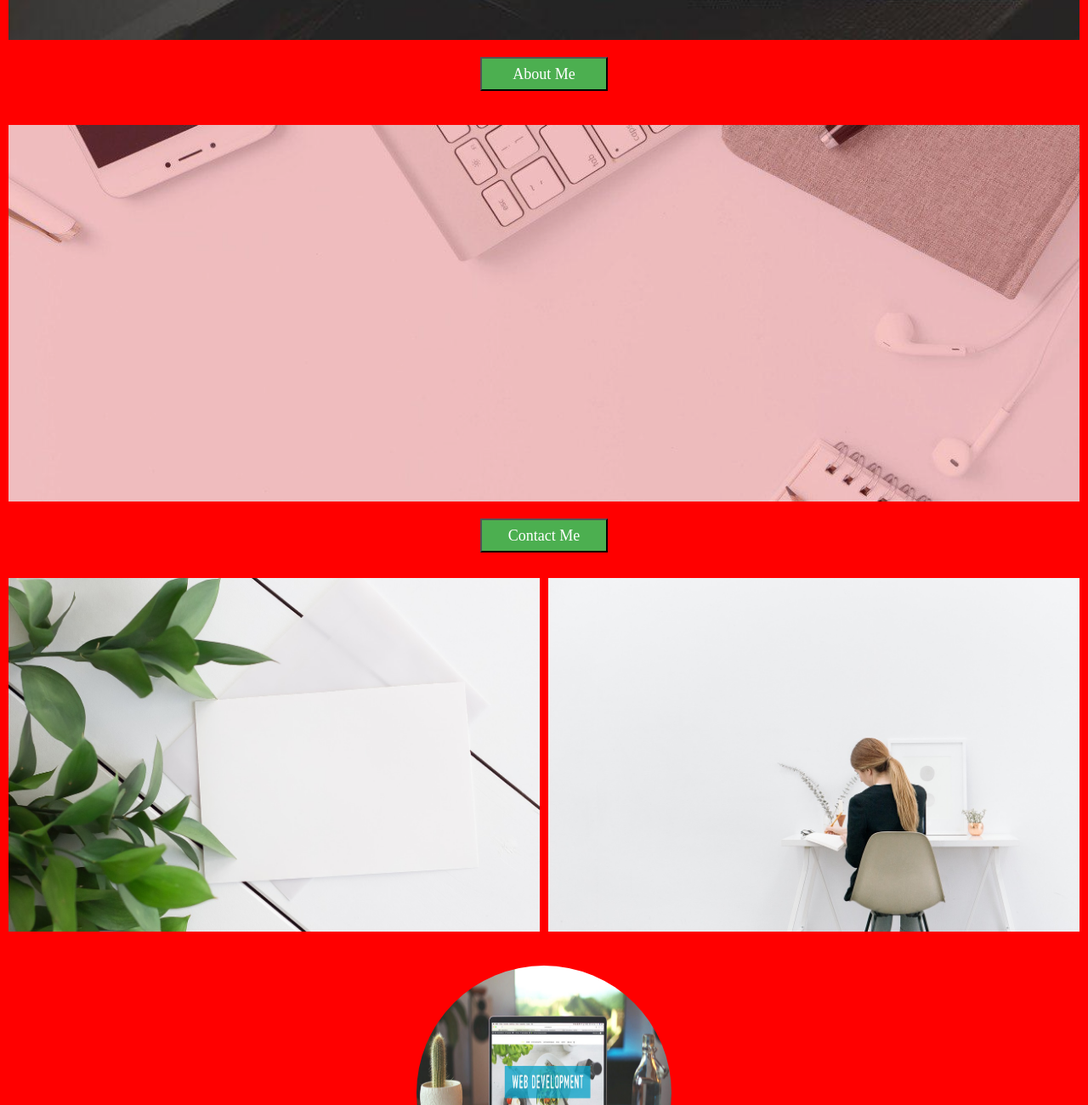
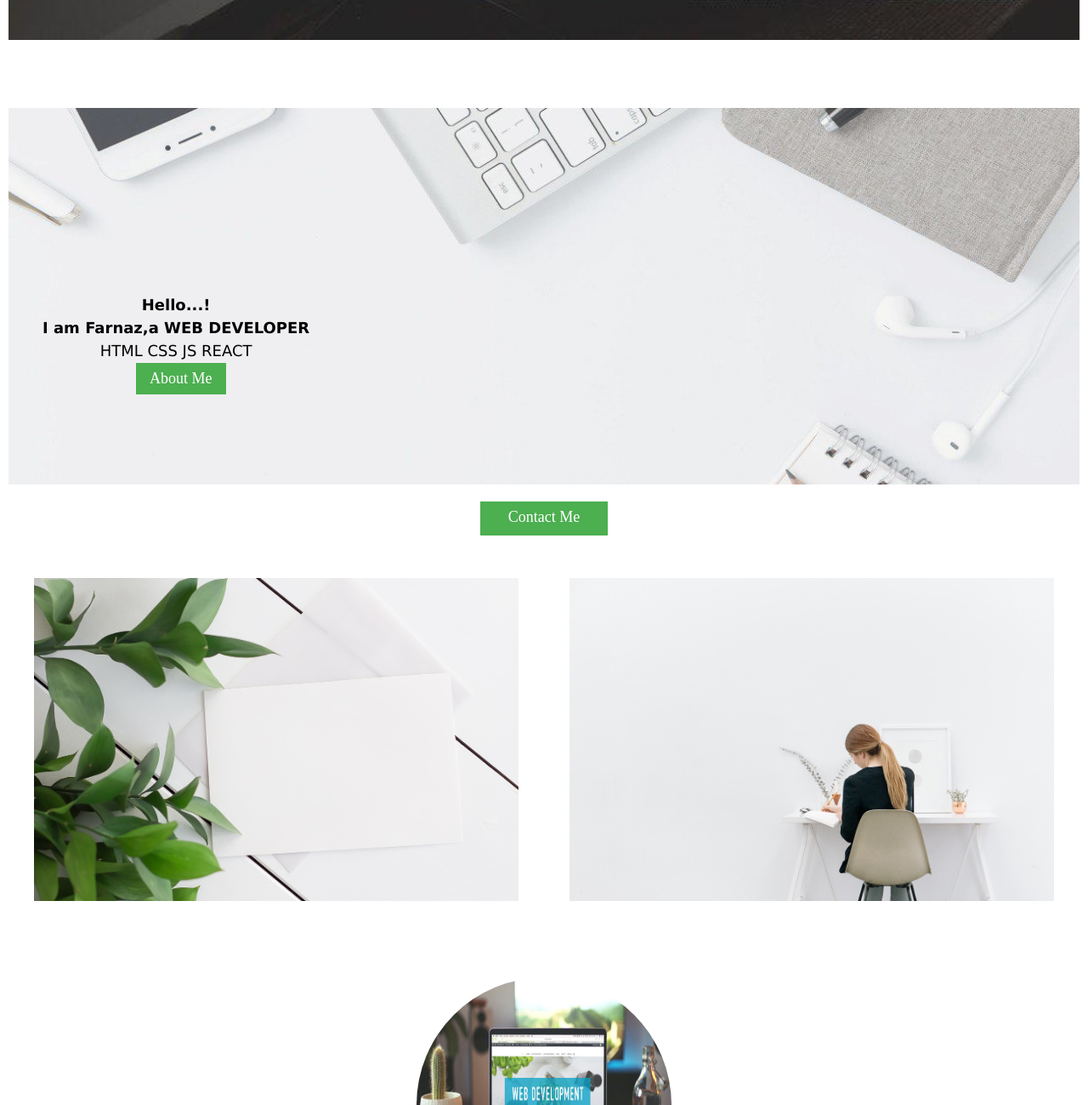
Before and after one commit to farnazkhanbabapour/DevProject, a plain HTML site: page index.html in a window 1280 px wide. Shown: the part 695-1995 px from the top of the page at 85% size. Drawn offline with nearby package versions, Linux system fonts and the light colour scheme.

Commit message:
media- Query-2

```diff
--- a/index.html
+++ b/index.html
@@ -16,7 +16,7 @@
 </head>
 <body>
     <ul class="nav">
-        <li><a class="active" href="#home">Home</a></li>
+        <li><a class="active"   href="#home">Home</a></li>
         <li><a href="#clients">Resume</a></li>
         <li><a href="#contact">Works</a></li>
         <li><a href="#contact">Contact</a></li>
@@ -52,11 +52,17 @@
         </div>
     </div>
 
-         <button class="me">About Me </button>
 
 
-        <img class="natur"  src="./resource/images/photo_2019-11-11_21-48-40 (2).jpg" alt="nature">
-        <button id="btn" onclick="document.getElementById('id01').style.display='block'" >Contact Me </button>
+        <div class="center">
+          <img class="photo"  src="./resource/images/photo_2019-11-11_21-48-40 (2).jpg" alt="photo">
+            <p class="text"> <b> Hello...! <br> I am Farnaz,a WEB DEVELOPER </b><br> HTML CSS JS REACT</p>
+              <h2 class="me" style="font-size: 25px; top: 370px; left: 150px;cursor: pointer ; background-color: #4CAF50; color: white; font: 15px Verdana sans-serif; padding: 8px 16px; font-size: large;
+              text-align: center;" >About Me </h2>
+      </div>
+
+
+        <p id="btn" onclick="document.getElementById('id01').style.display='block'" >Contact Me </p>
 
 
         <div id="id01" class="w3-modal">
@@ -64,9 +70,9 @@
 
             <div class="w3-center"><br>
               <span onclick="document.getElementById('id01').style.display='none'" class="w3-button w3-xlarge w3-hover-red w3-display-topright" title="Close Modal">&times;</span>
-              <h6><b>Contact Me</b></h6>
+                <h6><b>Contact Me</b></h6>
               <hr>
-              <img src="./resource/images/Web-Design-Laptop-1024x682.jpg" alt="Avatar" style="width:30%" class="w3-circle w3-margin-top">
+                <img src="./resource/images/Web-Design-Laptop-1024x682.jpg" alt="Avatar" style="width:30%" class="w3-circle w3-margin-top">
             </div>
 
             <form class="w3-container" action="/action_page.php">
@@ -92,20 +98,20 @@
     <div class="footer">
         <div class="left-footer" >
 
-                <img src="./resource/images/background-3404345_1280.jpg" alt="farnaz" style="width:100%;">
+                <img src="./resource/images/background-3404345_1280.jpg" alt="farnaz" style="width: 100%;margin-bottom: 20px;">
 
         </div>
         <div class="right-footer">
-                <img src="./resource/images/girl-2618562_1280.jpg" alt="farnaz" style="width:100%;">
+                <img src="./resource/images/girl-2618562_1280.jpg" alt="farnaz" style="width: 100%;">
         </div>
 
     </div>
     <img class="web-design" src="./resource/images/Web-Design-Laptop-1024x682.jpg" alt="Web-Design-Laptop-1024x682">
-    <div class="flex">
+      <div class="flex">
         <i class="fa fa-linkedin-square" style="font-size:48px; color:#0077B5; "></i>
         <i  class="fa fa-instagram" style="font-size:48px;color: #e4405f;"> </i>
         <i class="fa fa-facebook-square" style="font-size:48px; color: #3b5998;"></i>
-    </div>
+      </div>
 
 
 
--- a/resource/css/index.css
+++ b/resource/css/index.css
@@ -2,7 +2,7 @@
 body{
     padding:10px;
     margin: 10px;
-    background-color: red;
+    background-color: white;
 }
 
 ul.nav{
@@ -14,10 +14,7 @@ ul.nav{
 
   }
 
-  ul.nav li {float: left;}
-  ul.nav li.abaut {
-    float: right;
-  }
+ li {float: left;}
 
   ul.nav li a {
     display: block;
@@ -32,7 +29,7 @@ ul.nav{
 
 
   @media screen and (max-width: 1500px) {
-    ul.nav li.abaut ,
+
     ul.nav li {float: none;}
   }
 
@@ -123,33 +120,39 @@ padding-top: 20px;
     color: black;
 
   }
+  .center {
+    position: relative;
+    display: block;
 
-.natur {
+  }
+
+.photo {
     width: 100%;
-    padding-top: 20px;
+    height: auto;
     object-fit:cover;
     background-repeat: no-repeat;
     opacity: 0.8;
+    padding-top: 80px;
 
 }
-.me {
-  margin-left: auto;
-  margin-right: auto;
-  display: block;
-  margin-top: 20px;
-  margin-bottom: 20px;
-  font-size:10px;
- background-color: #4CAF50;
- color: white;
- font: 15px Verdana sans-serif;
- padding: 8px 16px;
- font-size: large;
- cursor: pointer;
- width: 150px;
- height: 40px;
- text-align: center;
+@media only screen and (min-width: 768px) {
+.text, .me {
+  position: absolute;
+  top: 280px;
+  left: 40px;
+  font-size: larger;
+}
 
 }
+@media only screen and (min-width: 600px) {
+  .text, .me, #btn {
+    text-align: center;
+  }
+
+  }
+
+
+
 .me h2 {
   padding: 70px 0;
   text-align: center;
@@ -177,30 +180,23 @@ padding-top: 20px;
     padding: 70px 0;
     text-align: center;
 }
-.footer {
+
+@media only screen and (min-width: 768px){
+  .footer{
     display: flex;
-    flex-wrap: nowrap;
+  }
+  .left-footer, .right-footer {
+    margin: 10px;
+    padding: 20px;
+  }
+
 }
 
-.left-footer  {
-    background-color:  white;
-    width: 100%;
-    margin-right: 5px;
-    display: inline;
-    float:leftt;
-    margin-top: 10px;
 
 
-}
-.right-footer  {
-    background-color:white;
-    width: 100%;
-    margin-left: 5px;
-    display: inline;
-    float: right;
-    margin-left: 5px;
-    margin-top: 10px;
-}
+
+
+
 .web-design {
   border-radius: 50%;
   width:300px;
```
